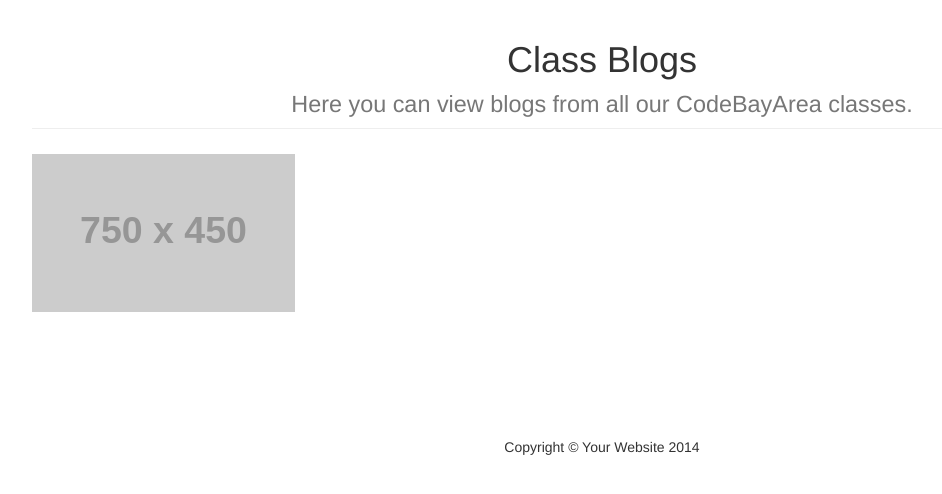
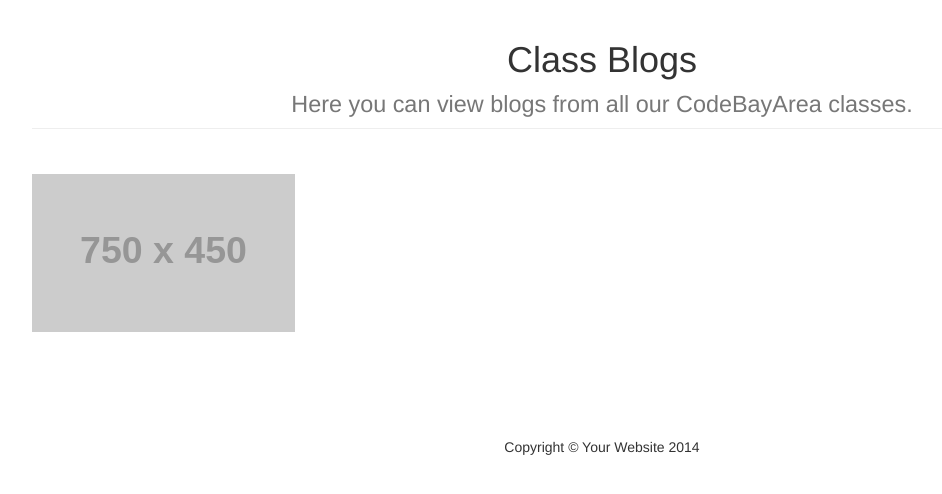
Before and after one commit to codebayarea/codebayarea.github.io, a Jekyll site: the page blogindex.html, which Jekyll copies as it is, in a window 1280 px wide. Shown: the top 494 px of the page, without its empty margins (38-980 px from the left). Built offline with Jekyll 4.4.1, drawn with Linux system fonts in a browser that asks for light colours.

Commit message:
Update 4-col-portfolio.css

```diff
--- a/css/4-col-portfolio.css
+++ b/css/4-col-portfolio.css
@@ -5,6 +5,6 @@
  */
 
 .portfolio-item {
-    margin-bottom: 25px;
-    margin-top: 5px;
+    margin-bottom: 5px;
+    margin-top: 25px;
 }
```
